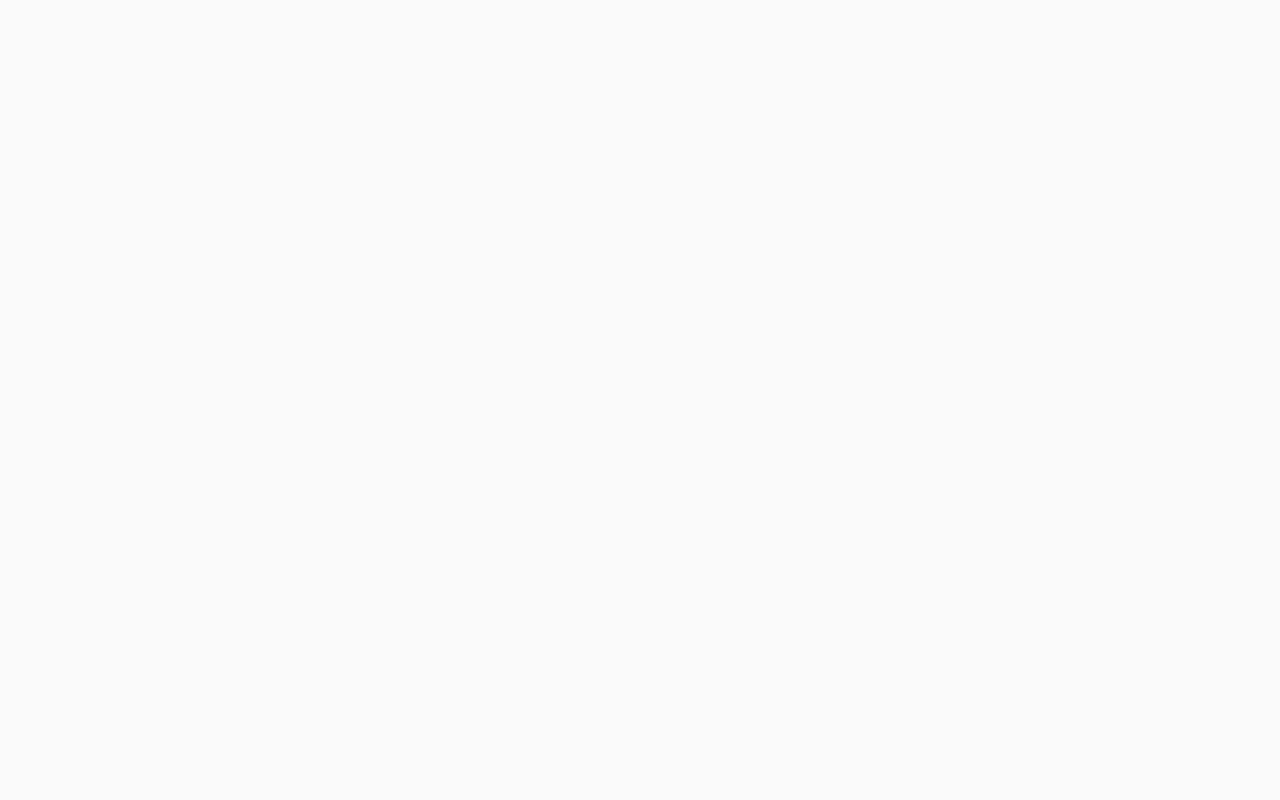
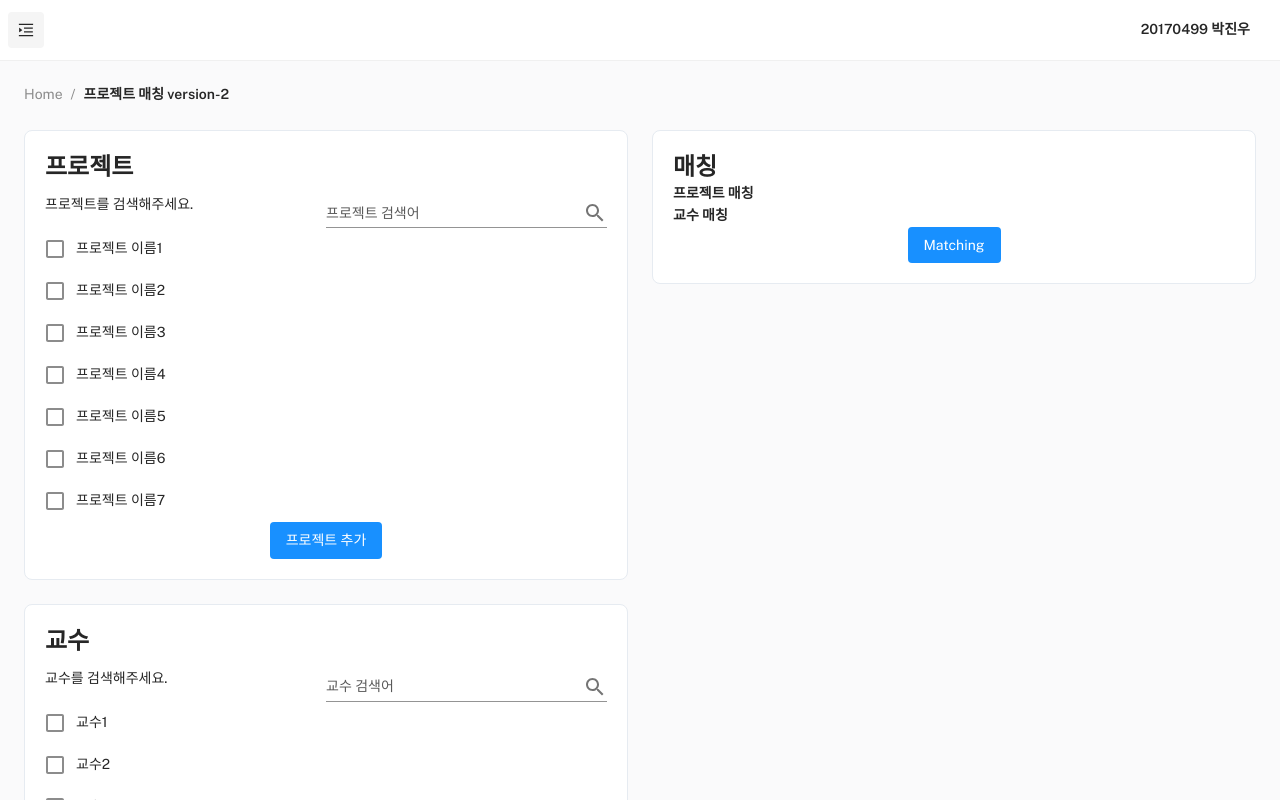
Before and after one commit to tkdrms0301/KIT-LINC, a React (Create React App) app: page /difficult-tech-project-matching-other in a window 1280 px wide. Before the commit this address had no page. Shown: the top 800 px of the page. Built offline with nearby package versions, Linux system fonts and the light colour scheme.

Commit message:
project match v2

```diff
--- a/src/menu-items/manager.js
+++ b/src/menu-items/manager.js
@@ -52,6 +52,13 @@ const manager = {
             type: 'item',
             url: '/difficult-tech-project-matching',
             icon: ''
+        },
+        {
+            id: 'util-difficult-project-matching-other',
+            title: '프로젝트 매칭 version-2',
+            type: 'item',
+            url: '/difficult-tech-project-matching-other',
+            icon: ''
         }
     ]
 };
--- /dev/null
+++ b/src/pages/difficult-tech/ProjectMatchingOther/Match.js
@@ -0,0 +1,44 @@
+// material-ui
+import { Button, Grid, Stack, Box, Typography, Avatar } from '@mui/material';
+
+// project import
+import MainCard from 'components/MainCard';
+import { FormControl, FormControlLabel, FormGroup } from '../../../../node_modules/@mui/material/index';
+import Checkbox from '@mui/material/Checkbox';
+
+const Match = ({ selectedProject, selectedProfessor }) => {
+    const matchingEvent = () => {
+        alert('프로젝트 선택 : ' + selectedProject + '\n' + '교수 선택 : ' + selectedProfessor);
+    };
+    return (
+        <>
+            <Grid container spacing={3}>
+                <Grid item xs={12}>
+                    <MainCard title="" codeHighlight>
+                        <Typography variant="h3" component="p">
+                            매칭
+                        </Typography>
+                        <Typography variant="subtitle1" component="p">
+                            프로젝트 매칭
+                        </Typography>
+                        <Typography variant="body1" component="p">
+                            {selectedProject}
+                        </Typography>
+                        <Typography variant="subtitle1" component="p">
+                            교수 매칭
+                        </Typography>
+                        <Typography variant="body1" component="p">
+                            {selectedProfessor}
+                        </Typography>
+                        <Box sx={{ display: 'flex', justifyContent: 'center' }}>
+                            <Button variant="contained" onClick={matchingEvent}>
+                                Matching
+                            </Button>
+                        </Box>
+                    </MainCard>
+                </Grid>
+            </Grid>
+        </>
+    );
+};
+export default Match;
--- /dev/null
+++ b/src/pages/difficult-tech/ProjectMatchingOther/ProfessorMatch.js
@@ -0,0 +1,51 @@
+// material-ui
+import { Button, Grid, Stack, Box, Typography, Avatar } from '@mui/material';
+
+// project import
+import MainCard from 'components/MainCard';
+import { FormControl, FormControlLabel, FormGroup } from '../../../../node_modules/@mui/material/index';
+import Checkbox from '@mui/material/Checkbox';
+import ProfessorSearch from './ProfessorSearch';
+
+const ProfessorCheck = ({ professor, setProfessor }) => {
+    const professorTest = () => {
+        setProfessor((prevState) => {
+            let state = [];
+            prevState.find((p) => p === professor)
+                ? (state = prevState.filter((p) => p !== professor))
+                : (state = [professor, ...prevState]);
+            console.log(state);
+            return state;
+        });
+    };
+
+    return (
+        <FormGroup>
+            <FormControlLabel control={<Checkbox onClick={professorTest} />} label={professor}></FormControlLabel>
+        </FormGroup>
+    );
+};
+
+const ProfessorMatch = ({ professorList, setProfessor }) => {
+    return (
+        <>
+            <Grid container spacing={3}>
+                <Grid item xs={12}>
+                    <MainCard title="" codeHighlight>
+                        <Typography variant="h3" component="p">
+                            교수
+                        </Typography>
+                        <ProfessorSearch />
+                        {professorList.map((professor) => (
+                            <ProfessorCheck professor={professor} setProfessor={setProfessor}></ProfessorCheck>
+                        ))}
+                        <Box sx={{ display: 'flex', justifyContent: 'center' }}>
+                            <Button variant="contained">교수 추가</Button>
+                        </Box>
+                    </MainCard>
+                </Grid>
+            </Grid>
+        </>
+    );
+};
+export default ProfessorMatch;
--- /dev/null
+++ b/src/pages/difficult-tech/ProjectMatchingOther/ProfessorSearch.js
@@ -0,0 +1,35 @@
+// material-ui
+import { Grid, Box, TextField, InputAdornment } from '@mui/material';
+import SearchIcon from '@mui/icons-material/Search';
+
+// project import
+import MainCard from 'components/MainCard';
+
+const ProfessorSearch = ({ search: searchInput, handleChange }) => {
+    return (
+        <Grid item xs={12}>
+            <Box sx={{ display: 'flex', flexDirection: 'row', justifyContent: 'space-between', alignItems: 'center' }}>
+                <Box>교수를 검색해주세요.</Box>
+                <TextField
+                    id="outlined-name"
+                    label="교수 검색어"
+                    value={searchInput}
+                    onChange={handleChange}
+                    variant="standard"
+                    sx={{
+                        width: '50%'
+                    }}
+                    InputProps={{
+                        endAdornment: (
+                            <InputAdornment position="end">
+                                <SearchIcon />
+                            </InputAdornment>
+                        )
+                    }}
+                />
+            </Box>
+        </Grid>
+    );
+};
+
+export default ProfessorSearch;
--- /dev/null
+++ b/src/pages/difficult-tech/ProjectMatchingOther/ProjectMatch.js
@@ -0,0 +1,44 @@
+// material-ui
+import { Button, Grid, Stack, Box, Typography, Avatar, FormControlLabel, FormGroup } from '@mui/material';
+
+// project import
+import MainCard from 'components/MainCard';
+import Checkbox from '@mui/material/Checkbox';
+import ProjectSearch from './ProjectSearch';
+
+const ProjectCheck = ({ project, setProject }) => {
+    const projectTest = () => {
+        setProject((prevState) => {
+            let state;
+            prevState === null ? (state = project) : prevState === project ? (state = null) : (state = project);
+            return state;
+        });
+    };
+    return <FormControlLabel control={<Checkbox onClick={projectTest} />} label={project}></FormControlLabel>;
+};
+
+const ProjectMath = ({ projectList, setProject }) => {
+    return (
+        <>
+            <Grid container spacing={3}>
+                <Grid item xs={12}>
+                    <MainCard title="" codeHighlight>
+                        <Typography variant="h3" component="p">
+                            프로젝트
+                        </Typography>
+                        <ProjectSearch />
+                        <FormGroup>
+                            {projectList.map((project) => (
+                                <ProjectCheck project={project} setProject={setProject} />
+                            ))}
+                        </FormGroup>
+                        <Box sx={{ display: 'flex', justifyContent: 'center' }}>
+                            <Button variant="contained">프로젝트 추가</Button>
+                        </Box>
+                    </MainCard>
+                </Grid>
+            </Grid>
+        </>
+    );
+};
+export default ProjectMath;
--- /dev/null
+++ b/src/pages/difficult-tech/ProjectMatchingOther/ProjectSearch.js
@@ -0,0 +1,35 @@
+// material-ui
+import { Grid, Box, TextField, InputAdornment } from '@mui/material';
+import SearchIcon from '@mui/icons-material/Search';
+
+// project import
+import MainCard from 'components/MainCard';
+
+const ProjectSearch = ({ search: searchInput, handleChange }) => {
+    return (
+        <Grid item xs={12}>
+            <Box sx={{ display: 'flex', flexDirection: 'row', justifyContent: 'space-between', alignItems: 'center' }}>
+                <Box>프로젝트를 검색해주세요.</Box>
+                <TextField
+                    id="outlined-name"
+                    label="프로젝트 검색어"
+                    value={searchInput}
+                    onChange={handleChange}
+                    variant="standard"
+                    sx={{
+                        width: '50%'
+                    }}
+                    InputProps={{
+                        endAdornment: (
+                            <InputAdornment position="end">
+                                <SearchIcon />
+                            </InputAdornment>
+                        )
+                    }}
+                />
+            </Box>
+        </Grid>
+    );
+};
+
+export default ProjectSearch;
--- /dev/null
+++ b/src/pages/difficult-tech/ProjectMatchingOther/index.js
@@ -0,0 +1,44 @@
+import { Button, Box, Grid, Stack, Typography } from '@mui/material';
+import { useState } from 'react';
+
+import ProfessorMatch from './ProfessorMatch';
+import ProjectMatch from './ProjectMatch';
+import Match from './Match';
+
+const professor = ['교수1', '교수2', '교수3', '교수4', '교수5', '교수6', '교수7'];
+
+const project = [
+    '프로젝트 이름1',
+    '프로젝트 이름2',
+    '프로젝트 이름3',
+    '프로젝트 이름4',
+    '프로젝트 이름5',
+    '프로젝트 이름6',
+    '프로젝트 이름7'
+];
+
+const ProjectMatchingOther = () => {
+    const [projects, setProject] = useState('');
+    const [professors, setProfessor] = useState([]);
+
+    const onClickTest = () => {
+        console.log(projects);
+        console.log(professors);
+    };
+    return (
+        <>
+            <Grid container spacing={3}>
+                <Grid item xs={6}>
+                    <ProjectMatch projectList={project} setProject={setProject} />
+                </Grid>
+                <Grid item xs={6}>
+                    <Match selectedProject={projects} selectedProfessor={professors} />
+                </Grid>
+                <Grid item xs={6}>
+                    <ProfessorMatch professorList={professor} setProfessor={setProfessor} />
+                </Grid>
+            </Grid>
+        </>
+    );
+};
+export default ProjectMatchingOther;
--- a/src/routes/MainRoutes.js
+++ b/src/routes/MainRoutes.js
@@ -10,6 +10,7 @@ import PostTable from 'pages/difficult-tech/PostTable/index';
 import DocumentManage from 'pages/difficult-tech/DocumentManage/DocumentManage';
 import TechPostDetail from 'pages/difficult-tech/PostTable/TechPostDetail';
 import ProjectMatching from 'pages/difficult-tech/ProjectMatching/index';
+import ProjectMatchingOther from 'pages/difficult-tech/ProjectMatchingOther/index';
 
 // render - dashboard
 const DashboardDefault = Loadable(lazy(() => import('pages/dashboard')));
@@ -52,6 +53,10 @@ const MainRoutes = {
             path: '/difficult-tech-project-matching',
             element: <ProjectMatching />
         },
+        {
+            path: '/difficult-tech-project-matching-other',
+            element: <ProjectMatchingOther />
+        },
         // manager, professor, company 각각 페이지 나눠야됨
         {
             path: '/difficult-tech-docs-upload',
```
